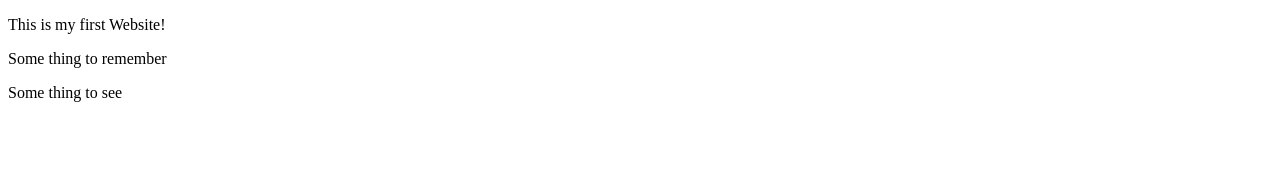
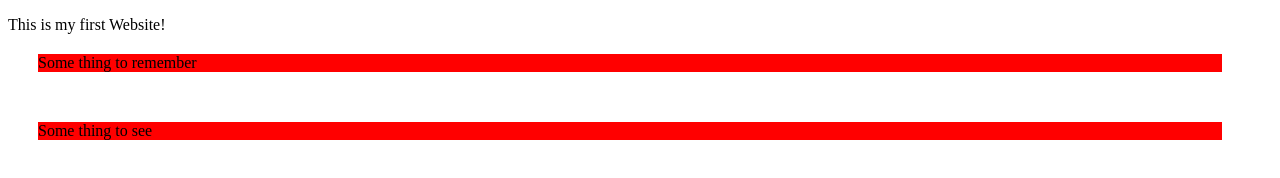
Before and after one commit to Seryclean/HomeworkWebsite, a website: page index.html in a window 1280 px wide. Drawn offline with Linux system fonts and the light colour scheme.

Commit message:
change again

```diff
--- a/index.html
+++ b/index.html
@@ -5,6 +5,7 @@
         <p>HomeWorkWebsite1</p>
     </title>
     <p> This is my first Website!</p>
+    <link rel="stylesheet" href="style.css"
 </head>
 
 <body>
--- a/package.json
+++ b/package.json
@@ -1,5 +1,5 @@
 {
-  "name": "y",
+  "name": "homeworkwebsite",
   "version": "1.0.0",
   "description": "H1",
   "main": "index.js",
--- a/style.scss
+++ b/style.scss
@@ -0,0 +1,11 @@
+body {
+    background-color:white;
+}
+div{
+    background-color: red;
+    margin: 20px 50px 50px 30px;
+}
+title{
+    background-color: yellow;
+    padding:10px 15px 20px 15px;
+}
```
Also changed, not shown: 2 other files.
